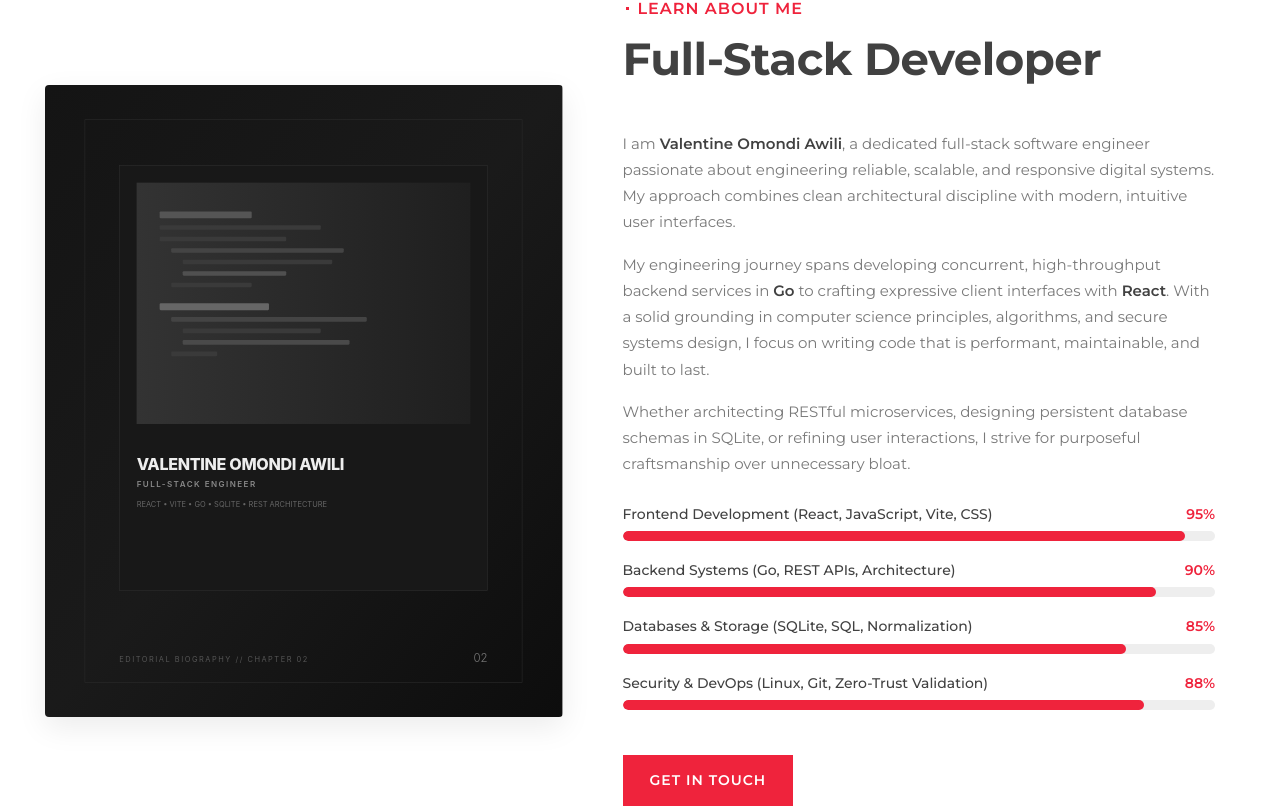
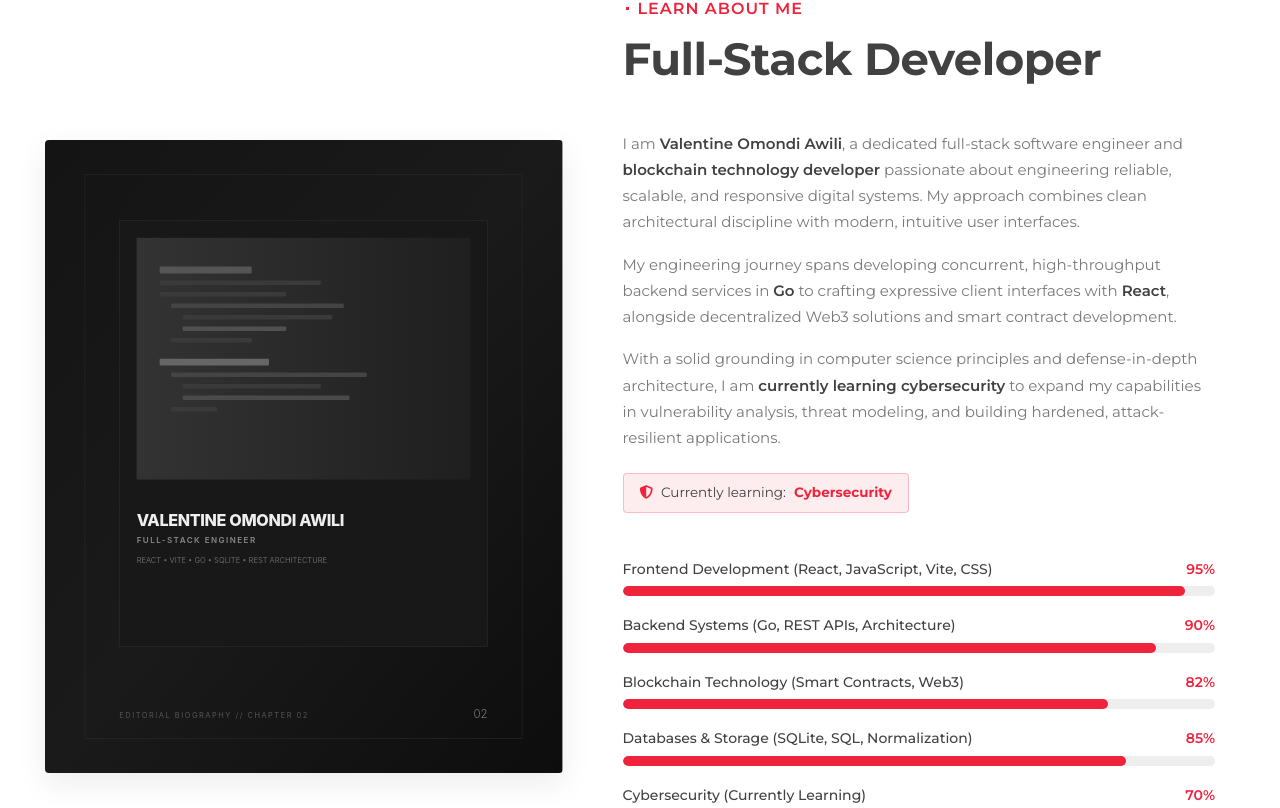
Before and after one commit to VALENTINE-it/MyPortfolio, a React (Vite) app in the folder frontend/: page / in a window 1280 px wide. Shown: the part 759-1567 px from the top of the page. Built offline with nearby package versions, Linux system fonts and the light colour scheme; no server answers.

Commit message:
feat(about): add currently learning cybersecurity to narrative and proficiency bars

```diff
--- a/frontend/src/components/About.css
+++ b/frontend/src/components/About.css
@@ -62,6 +62,28 @@
 .about .about-text p strong {
   color: var(--heading);
   font-weight: 600;
+}
+
+.about-learning-pill {
+  display: inline-flex;
+  align-items: center;
+  gap: 8px;
+  padding: 8px 16px;
+  background: rgba(239, 35, 60, 0.08);
+  border: 1px solid rgba(239, 35, 60, 0.25);
+  border-radius: 4px;
+  color: #414141;
+  font-size: 13.5px;
+  margin-top: 6px;
+  margin-bottom: 20px;
+}
+
+.about-learning-pill i {
+  color: #EF233C;
+}
+
+.about-learning-pill strong {
+  color: #EF233C;
 }
 
 .about .skills {
--- a/frontend/src/components/About.jsx
+++ b/frontend/src/components/About.jsx
@@ -3,8 +3,9 @@ import './About.css'
 const PROFICIENCY_BARS = [
   { label: 'Frontend Development (React, JavaScript, Vite, CSS)', percentage: 95 },
   { label: 'Backend Systems (Go, REST APIs, Architecture)', percentage: 90 },
+  { label: 'Blockchain Technology (Smart Contracts, Web3)', percentage: 82 },
   { label: 'Databases & Storage (SQLite, SQL, Normalization)', percentage: 85 },
-  { label: 'Security & DevOps (Linux, Git, Zero-Trust Validation)', percentage: 88 },
+  { label: 'Cybersecurity (Currently Learning)', percentage: 70 },
 ]
 
 export default function About() {
@@ -52,19 +53,20 @@ export default function About() {
               <div className="about-text">
                 <p>
                   I am <strong>Valentine Omondi Awili</strong>, a dedicated full-stack software engineer
-                  passionate about engineering reliable, scalable, and responsive digital systems. My approach
+                  and <strong>blockchain technology developer</strong> passionate about engineering reliable, scalable, and responsive digital systems. My approach
                   combines clean architectural discipline with modern, intuitive user interfaces.
                 </p>
                 <p>
                   My engineering journey spans developing concurrent, high-throughput backend services
-                  in <strong>Go</strong> to crafting expressive client interfaces with <strong>React</strong>.
-                  With a solid grounding in computer science principles, algorithms, and secure systems design,
-                  I focus on writing code that is performant, maintainable, and built to last.
+                  in <strong>Go</strong> to crafting expressive client interfaces with <strong>React</strong>, alongside decentralized Web3 solutions and smart contract development.
                 </p>
                 <p>
-                  Whether architecting RESTful microservices, designing persistent database schemas in SQLite,
-                  or refining user interactions, I strive for purposeful craftsmanship over unnecessary bloat.
+                  With a solid grounding in computer science principles and defense-in-depth architecture,
+                  I am <strong>currently learning cybersecurity</strong> to expand my capabilities in vulnerability analysis, threat modeling, and building hardened, attack-resilient applications.
                 </p>
+                <div className="about-learning-pill">
+                  <i className="fas fa-shield-alt"></i> Currently learning: <strong>Cybersecurity</strong>
+                </div>
               </div>
 
               {/* Skill Proficiency Progress Bars */}
```
